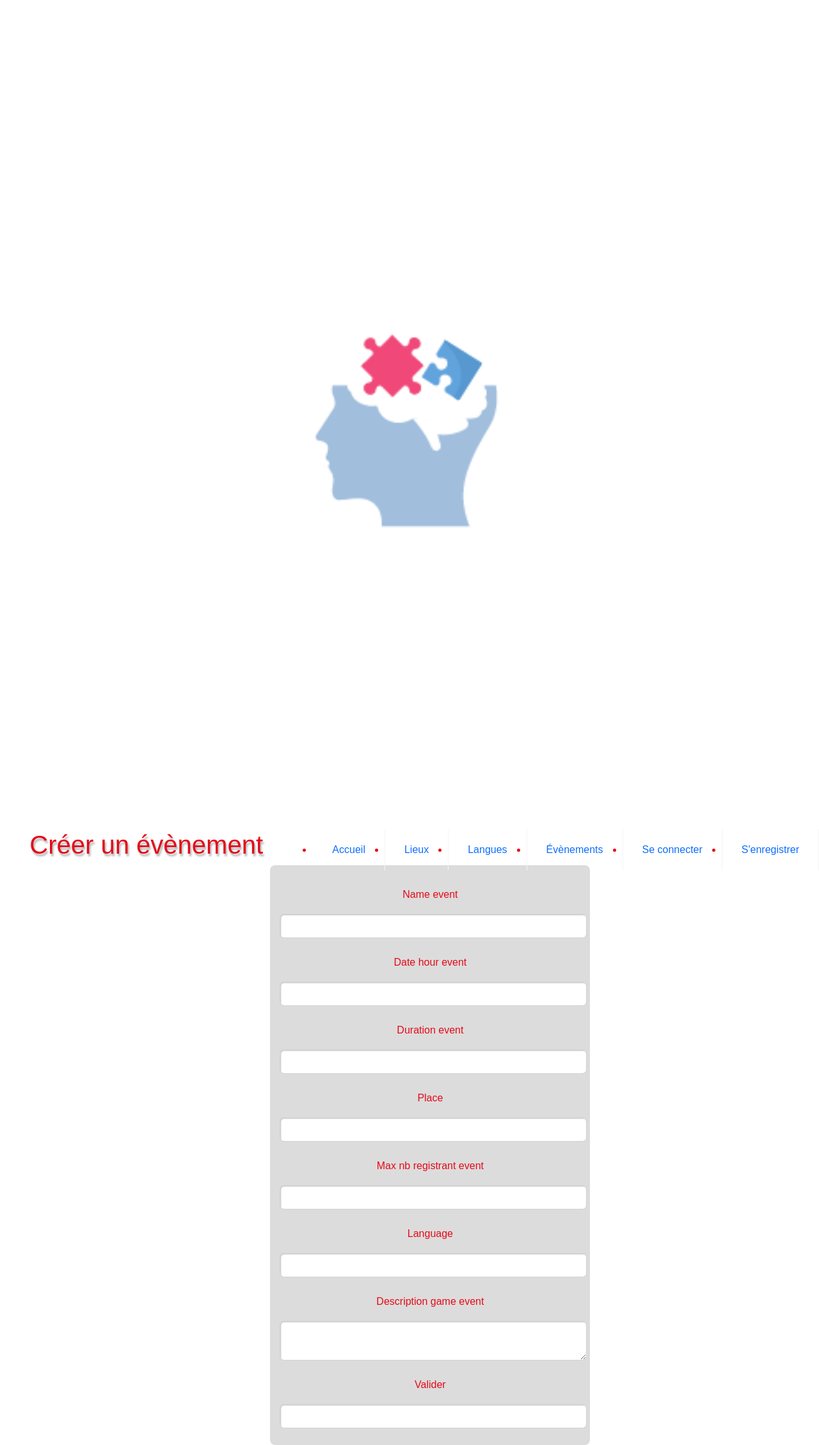
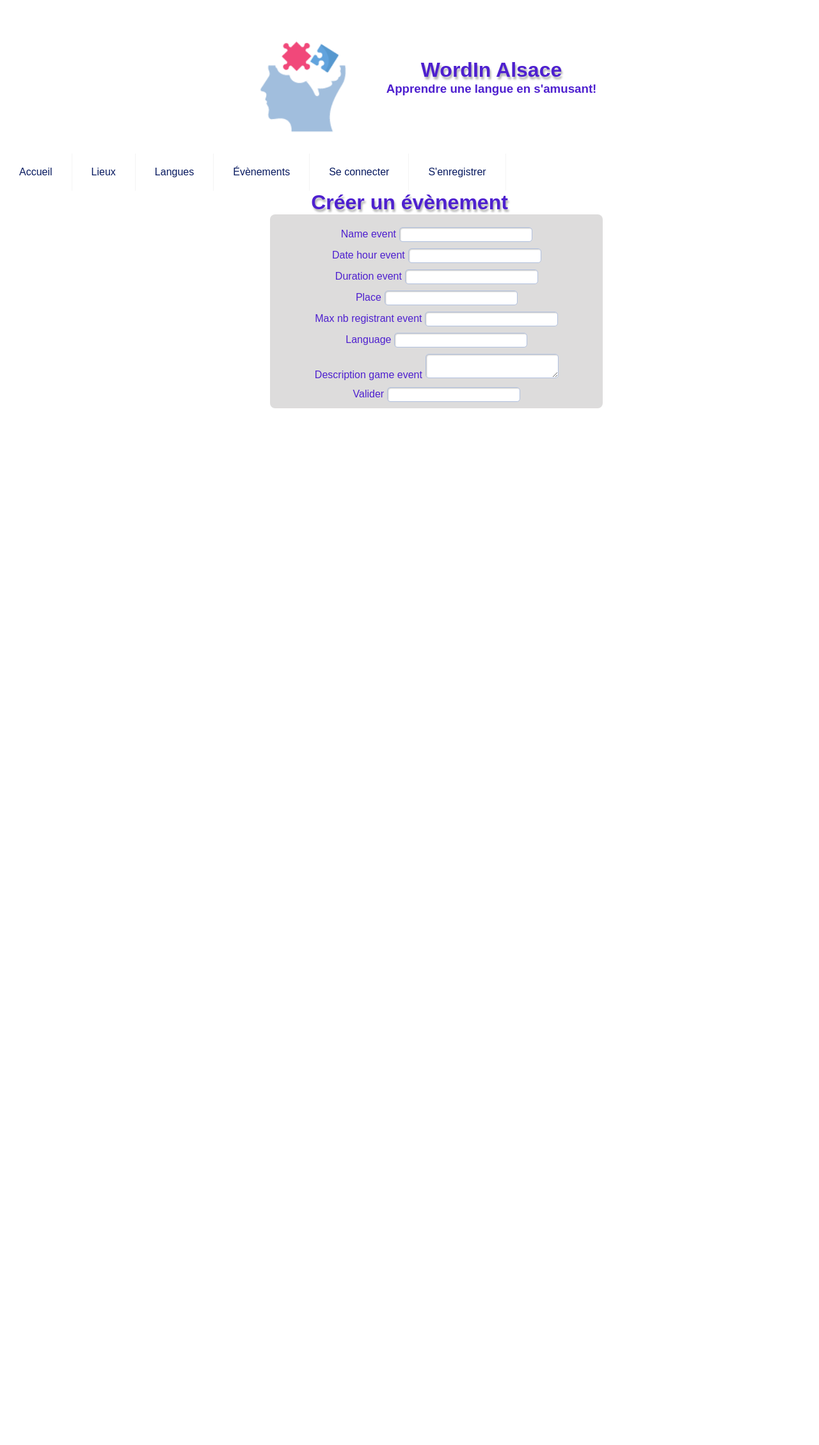
Before and after one commit to Timfmb09/SfWordIn, a Symfony app: template templates/event/add.html.twig in a window 1280 px wide. Shown: the whole page at 64% size. After the commit the page ends 638 px from the top, so only its background shows below. Run offline with Twig, Linux system fonts and the light colour scheme; the template is opened without the code that fills it, so the values that code supplies are empty; form fields are guessed from the names that the template uses; some libraries are stand-ins or nearby versions.

Commit message:
Navbar bug

```diff
--- a/public/css/style.css
+++ b/public/css/style.css
@@ -1,7 +1,7 @@
 /* ALL */
 @media (min-width: 768px) {
     body {
-      color: rgb(228, 11, 25);
+      color: rgb(78, 32, 207);
     }
   }
 
@@ -134,51 +134,48 @@
     display: none;
   }
 }
-
-/* nav{
+#title {
+  height: 30vh;
+  width: 100%;
   display: flex;
-  height: 10vh;
+  align-items: center;
+  justify-content: center;
+  overflow: hidden;
+}
+#title figure{
+  height: 100%;
+  width: 20%;
+  display: flex;
+  align-items: center;
+  justify-content: center;
+  overflow: hidden;
+}
+#title figure img{
+  width: 250%;
+  height: 250%;
+  object-fit: cover;
+}
+nav {
+  width: 100%;
+  display: flex;
+  flex-direction: column;
+}
+nav ul {
   width: 100%;
 }
-
-nav figure{
-    height: 100%;
-    width: 20%;
-    align-items: center;
-    justify-content: center;
-    overflow: hidden;
+nav ul li{
+  list-style: none;
 }
-
-nav figure img{
-    object-fit: contain;
-    height: 150px;
-    width: 150px;
-}
-
-nav ul{
-  font-size: .9em;
-  width: 80%;
-  display:flex;
-  justify-content: space-between;
-  align-items: center;
-  list-style: none;
-
-}
-
-nav ul li{
-  float:inline-start;
-}
-
 nav ul li a{
-  color: rgb(14, 13, 13);
-  transition: .2s;
+  color: #07195f;
+  transition: .6s;
   text-decoration: none;
 }
-
 /* Change the link color to #111 (black) on hover */
-/* li a:hover{
+li a:hover{
   background-color: white;
-} */
+  color: #07195f;
+}
 
 img{
   height: 100%;
@@ -189,6 +186,11 @@ img{
 h1{
 	text-shadow: 2px 4px 3px rgba(8, 8, 8, 0.3);
   text-align: center;
+
+}
+
+h3{
+
 }
 
 p{
--- a/templates/base.html.twig
+++ b/templates/base.html.twig
@@ -7,7 +7,7 @@
         {# Run `composer require symfony/webpack-encore-bundle` to start using Symfony UX #}
 
         {# Bootstrap link #}
-        <link rel="stylesheet" href="https://cdn.jsdelivr.net/npm/bootstrap@5.2.0/dist/css/bootstrap.min.css">
+        {# <link rel="stylesheet" href="https://cdn.jsdelivr.net/npm/bootstrap@5.2.0/dist/css/bootstrap.min.css"> #}
 
         {% block stylesheets %}
             {# it's in public folder that we find all our public files like css/ js/ ... #}
@@ -18,11 +18,17 @@
 
     <body>
 
-        <nav>
         <header class="header">
+        <div id="title">
             <figure>
                 <img class='logo' src="{{ asset('img/logoWordIn.png')}}" alt="Logo WordIn">
             </figure>
+            <div id="title-text">
+                <h1>WordIn Alsace</h1>
+                <h3>Apprendre une langue en s'amusant!</h3>
+            </div>
+        </div>
+            <nav>
                 <input class="menu-btn" type="checkbox" id="menu-btn" />
                 <label class="menu-icon" for="menu-btn"><span class="navicon"></span></label>
                 <ul class="menu">
@@ -43,8 +49,8 @@
                         <li><a href="">PANNEAU D'ADMINISTRATION</a></li>
                     {% endif %}
                 </ul>
+            </nav>
         </header>
-         </nav>
 
         {% block body %}
         {% endblock %}
```
Lines whose indentation alone changed are shown as unchanged.
